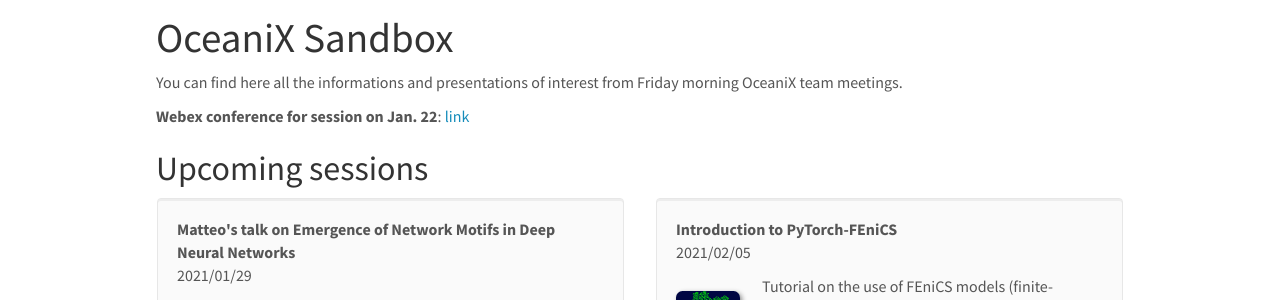
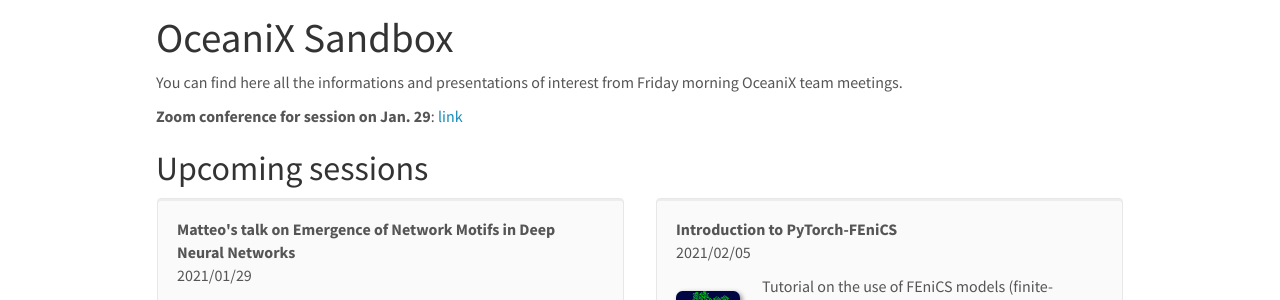
Before and after one commit to CIA-Oceanix/CIA-Oceanix.github.io, a Jekyll site: the page built from _pages/oceanix_sandbox.md, in a window 1280 px wide and 900 px high. Shown: the part 127-427 px from the top of the window. Built offline with Jekyll 4.4.1, drawn with Linux system fonts in a browser that asks for light colours; nearby versions of some CDN libraries.

Commit message:
Update oceanix_sandbox.md

```diff
--- a/_pages/oceanix_sandbox.md
+++ b/_pages/oceanix_sandbox.md
@@ -10,8 +10,7 @@
 
 You can find here all the informations and presentations of interest from Friday morning OceaniX team meetings.
 
-<!---**Zoom conference for session on Jan. 15**: [link](https://imt-atlantique.zoom.us/j/94083764667?pwd=RFN5aXJwN1N5bjVRUWY2ckRNWjVjQT09)-->
-**Webex conference for session on Jan. 22**: [link](https://imt-atlantique.webex.com/meet/pierre.tandeo)
+**Zoom conference for session on Jan. 29**: [link](https://imt-atlantique.zoom.us/j/93182038511?pwd=dGhtVHd2Sm5nb2ladXY3S3BFNFhjUT09)
 ## Upcoming sessions
 
 
```
